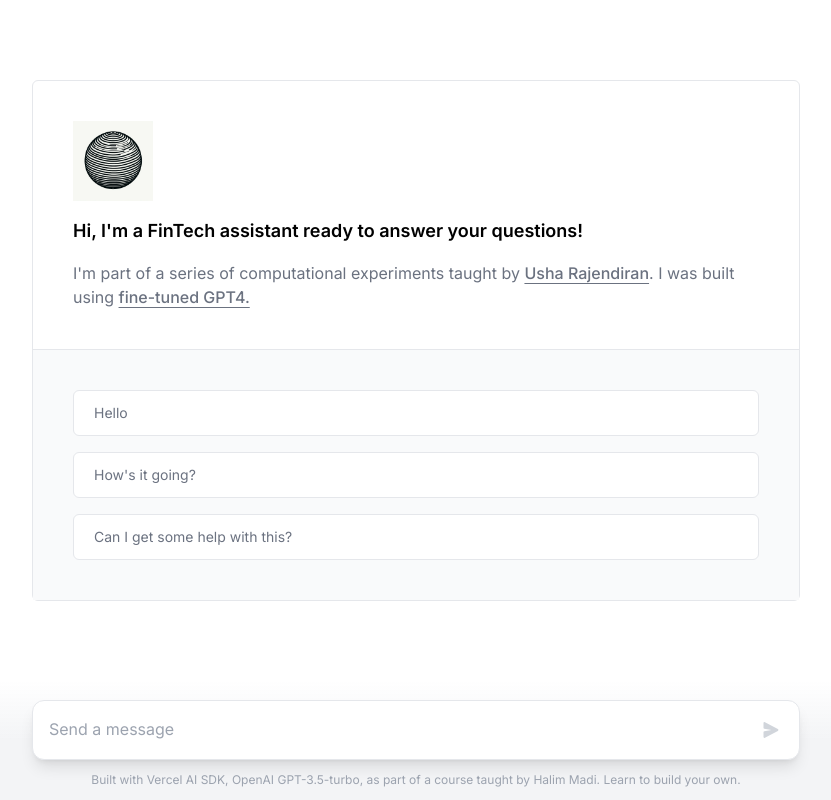
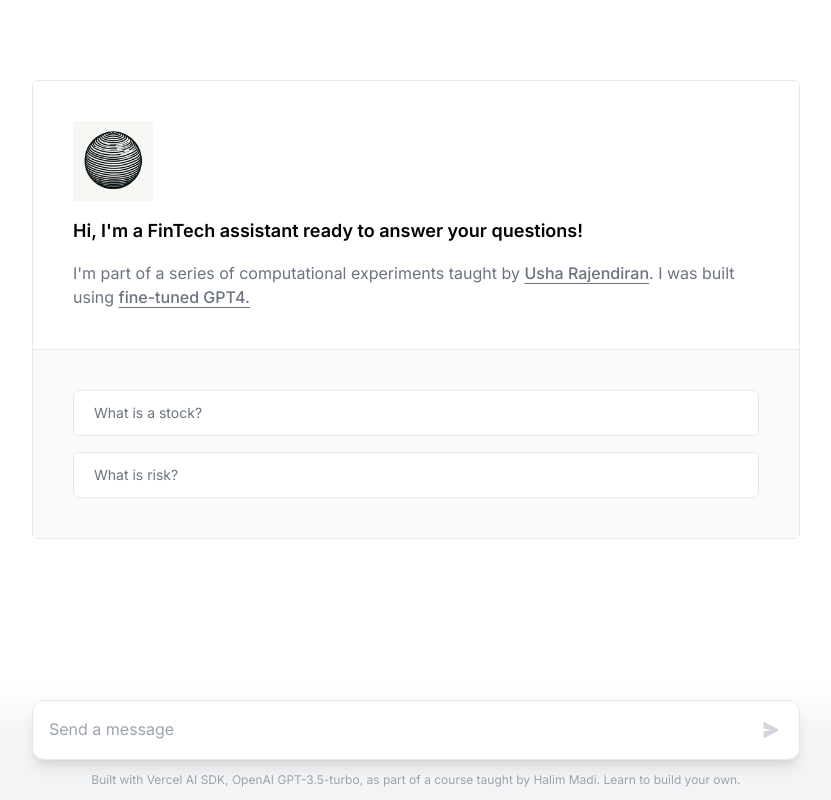
Before and after one commit to ur2910/FinTech_model, a Next.js app: page / in a window 1280 px wide. Shown: the whole page, without its empty margins (224-1055 px from the left). Built offline with nearby package versions, Linux system fonts and the light colour scheme.

Commit message:
Update page.tsx

```diff
--- a/app/page.tsx
+++ b/app/page.tsx
@@ -14,9 +14,8 @@ import Textarea from "react-textarea-autosize";
 import Image from "next/image";
 
 const examples = [
-  "Hello",
-  "How's it going?",
-  "Can I get some help with this?",
+  "What is a stock?",
+  "What is risk?",
 ];
 
 export default function Chat() {
```
